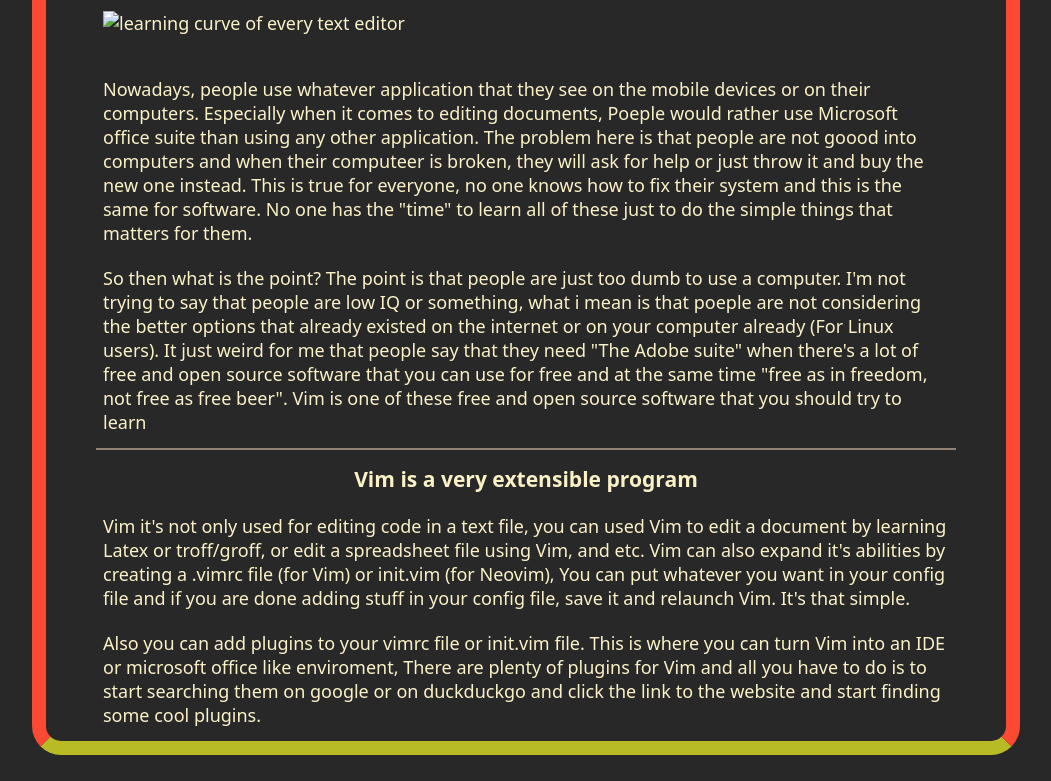
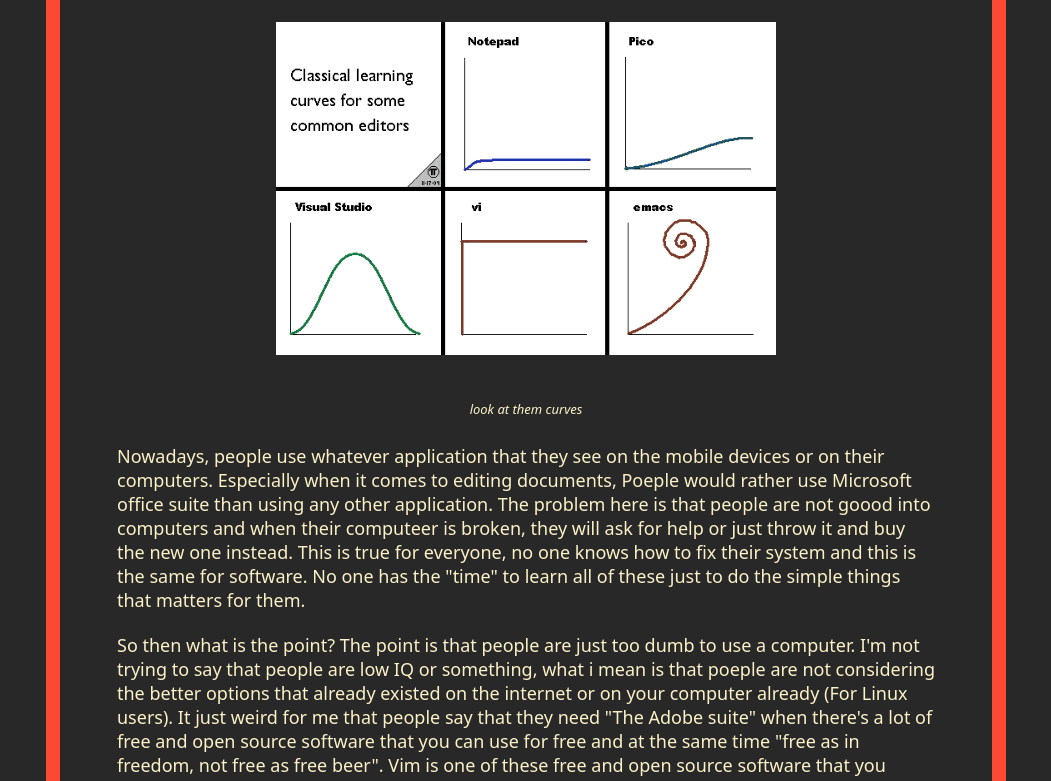
Before and after one commit to GianKarl941/Gian-Karl-s-website, a plain HTML site: page My_first_article.html in a window 1280 px wide. Shown: the part 145-926 px from the top of the page, without its empty margins (114-1165 px from the left). Before the commit the page ends 900 px from the top, so only its background shows below. Drawn offline with Linux system fonts and the light colour scheme.

Commit message:
Fixed the viewport issue

```diff
--- a/My_first_article.html
+++ b/My_first_article.html
@@ -3,10 +3,13 @@
 <head>
     <!--Meta tags-->
     <meta charset="utf-8">
-    <meta name="viewport" content="width=device-width, initial-scale=1.0">
+    <meta name="viewport" content="width=device-width, initial-scale=1.0, maximum-scale=1">
         <title>Gian Karl</title>
         <!--CSS style tags-->
     <style>
+        * {
+            box-sizing: border-box;
+        }
         body {
             margin: 0 auto;
             max-width: 960px;
@@ -31,13 +34,24 @@
             margin: 7px 50px;
             border: 1px solid #928374;
         }
+        img {
+             height:100%;
+             background-size: contain;
+        }
     </style>
 </head>
 <body bgcolor="#282828" link="83a598" alink="#fb4934" vlink="83a598" style=>
     <font color="#fbf1c7" face="sans" size="4">
         <h1 align="center">Why i think vim should be the main text editor for everyone</h1>
             <hr>  <!--Break line-->
-            <p><img src="learningjsut_curve.png" alt="learning curve of every text editor"><p>
+            <font align="center">
+                <figure>
+                    <p><img src="learning_curve.png" alt="learning curve of every text editor" style="width:39vw;" ><p>
+                    <font size="2">
+                        <figcaption><i>look at them curves</i></figcaption>
+                    </font>
+                </figure>
+            </font>
                     <p>Nowadays, people use whatever application that they see on the mobile devices
                     or on their computers. Especially when it comes to editing documents,
                     Poeple would rather use Microsoft office suite than using any other application.
```
Also changed, not shown: index.html (+3 -0 lines). Lines whose indentation alone changed are shown as unchanged.
